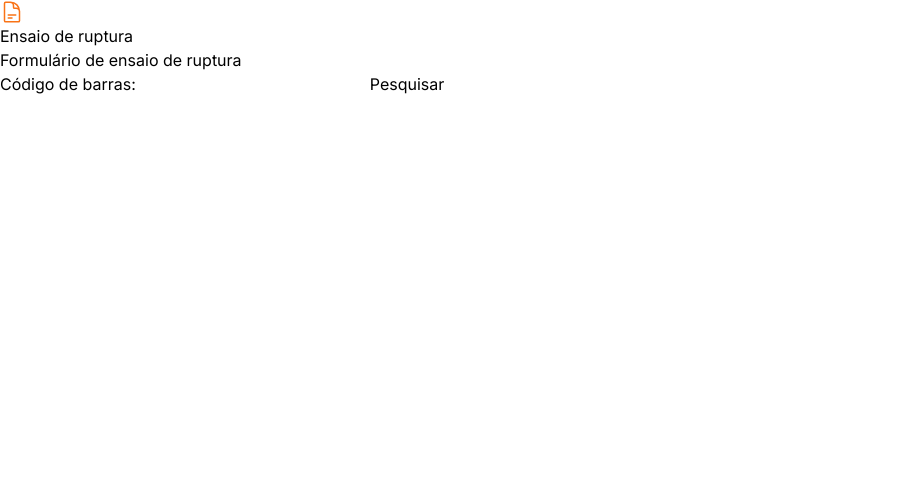
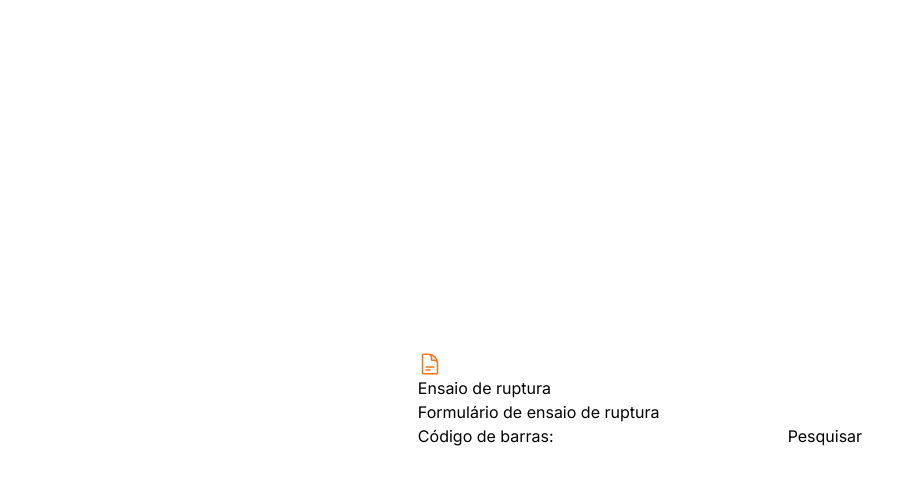
Before and after one commit to lkasvr/senai-demo, a Next.js app in the folder mock-testing-environment/: page /submission in a window 1280 px wide. Shown: the top 484 px of the page, without its empty margins (0-922 px from the left). Built offline with nearby package versions, Linux system fonts and the light colour scheme.

Commit message:
Apply layout and rename the value

```diff
--- a/mock-testing-environment/src/app/ct310/test-button.tsx
+++ b/mock-testing-environment/src/app/ct310/test-button.tsx
@@ -15,7 +15,7 @@ export default function TestButton({
   };
 
   return (
-    <div className="flex flex-col items-center justify-center h-screen space-y-4">
+    <>
       <button
         onClick={handleClick}
         className="bg-blue-500 hover:bg-blue-700 text-white font-bold py-2 px-4 rounded"
@@ -23,6 +23,6 @@ export default function TestButton({
         Run CT310 Compression Test
       </button>
       <p>{message}</p>
-    </div>
+    </>
   );
 }
--- a/mock-testing-environment/src/app/layout.tsx
+++ b/mock-testing-environment/src/app/layout.tsx
@@ -16,7 +16,11 @@ export default function RootLayout({
 }>) {
   return (
     <html lang="en">
-      <body className={inter.className}>{children}</body>
+      <body className={inter.className}>
+        <div className="flex flex-col items-center justify-center h-screen space-y-4">
+          {children}
+        </div>
+      </body>
     </html>
   );
 }
--- a/mock-testing-environment/src/app/page.tsx
+++ b/mock-testing-environment/src/app/page.tsx
@@ -2,7 +2,7 @@ import Link from "next/link";
 
 export default function Home() {
   return (
-    <div className="flex flex-col items-center justify-center h-screen space-y-4">
+    <>
       <Link
         href="/ct310"
         className="bg-blue-500 hover:bg-blue-700 text-white font-bold py-2 px-4 rounded"
@@ -15,6 +15,6 @@ export default function Home() {
       >
         Submit the test result
       </Link>
-    </div>
+    </>
   );
 }
--- a/mock-testing-environment/src/app/submission/result-submission.tsx
+++ b/mock-testing-environment/src/app/submission/result-submission.tsx
@@ -38,9 +38,9 @@ export default function ResultSubmission() {
               <option value="" selected disabled>
                 Selecione uma opção
               </option>
-              <option value="5534">1 - Prensa PRE-01</option>
-              <option value="5535">2 - Prensa PRE-02</option>
-              <option value="5536">3 - Prensa PRE-03</option>
+              <option value="1 - Prensa PRE-01">1 - Prensa PRE-01</option>
+              <option value="2 - Prensa PRE-02">2 - Prensa PRE-02</option>
+              <option value="3 - Prensa PRE-03">3 - Prensa PRE-03</option>
             </select>
             <label htmlFor="force">Carga:</label>
             <input type="text" id="force" name="force" required />
```
